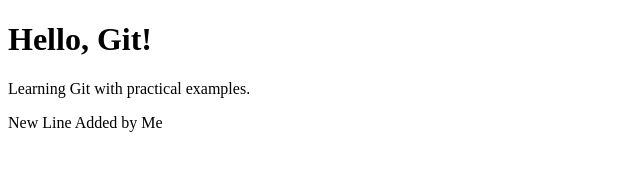
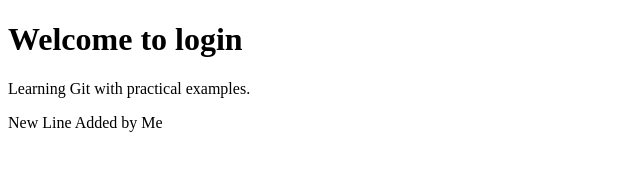
Before and after one commit to sonakajal-sd/git-collaboration-lab, a plain HTML site: page index.html in a window 1280 px wide. Shown: the whole page, without its empty margins (0-640 px from the left). Drawn offline with Linux system fonts and the light colour scheme.

Commit message:
feat: changes the heading in main

```diff
--- a/index.html
+++ b/index.html
@@ -5,7 +5,7 @@
     <title>Git Collaboration Lab</title>
 </head>
 <body>
-    <h1>Hello, Git!</h1>
+    <h1>Welcome to login</h1>
     <p>Learning Git with practical examples.</p>
     <p>New Line Added by Me</p>
 </body>
```
